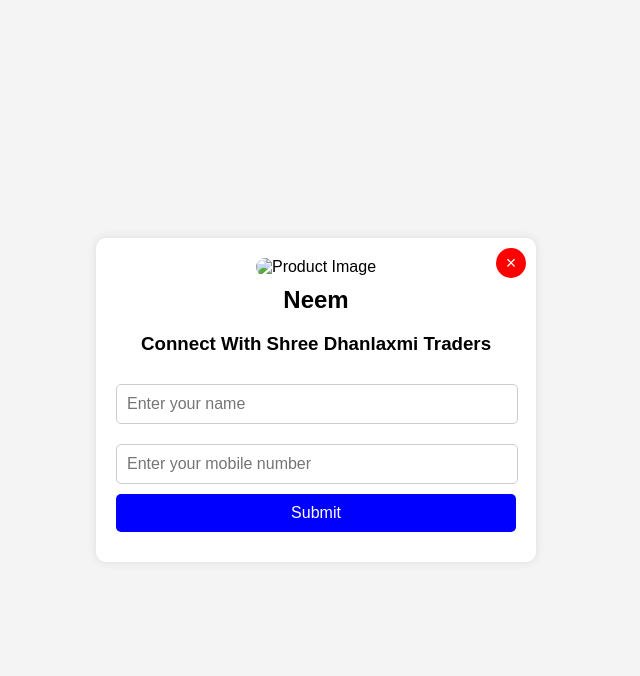
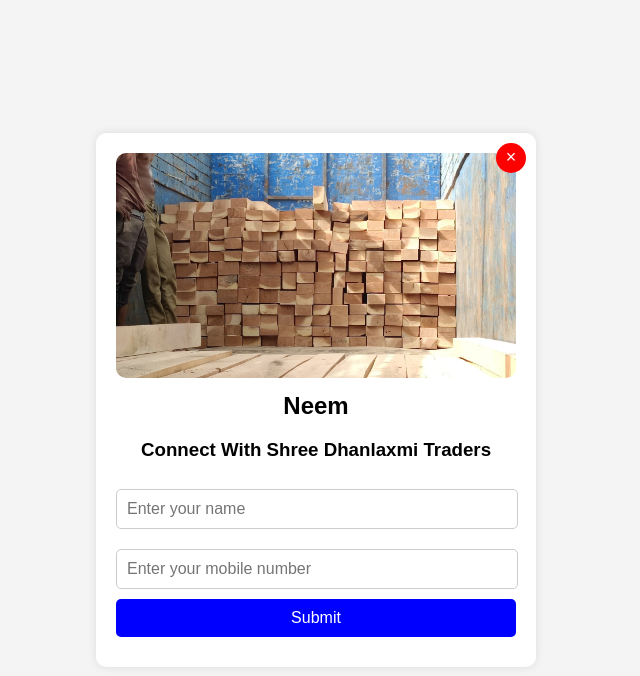
Before and after one commit to Utang-Patel/Shree-Dhanlaxmi-Traders, a plain HTML site: page form5.html in a window 1280 px wide. Shown: the whole page, without its empty margins (324-964 px from the left). Drawn offline with Linux system fonts and the light colour scheme; the site is published under a folder, as on GitHub Pages, so addresses that start at the root find nothing.

Commit message:
Update form5.html

```diff
--- a/form5.html
+++ b/form5.html
@@ -84,7 +84,7 @@
 <body>
     <div class="container">
         <button class="close-btn" onclick="goBack()">&times;</button>
-        <img src="/image/neem8.jpg" alt="Product Image">
+        <img src="image/neem8.jpg" alt="Product Image">
         <div class="title">Neem</div>
 
         <form id="signupForm" method="post">
```
